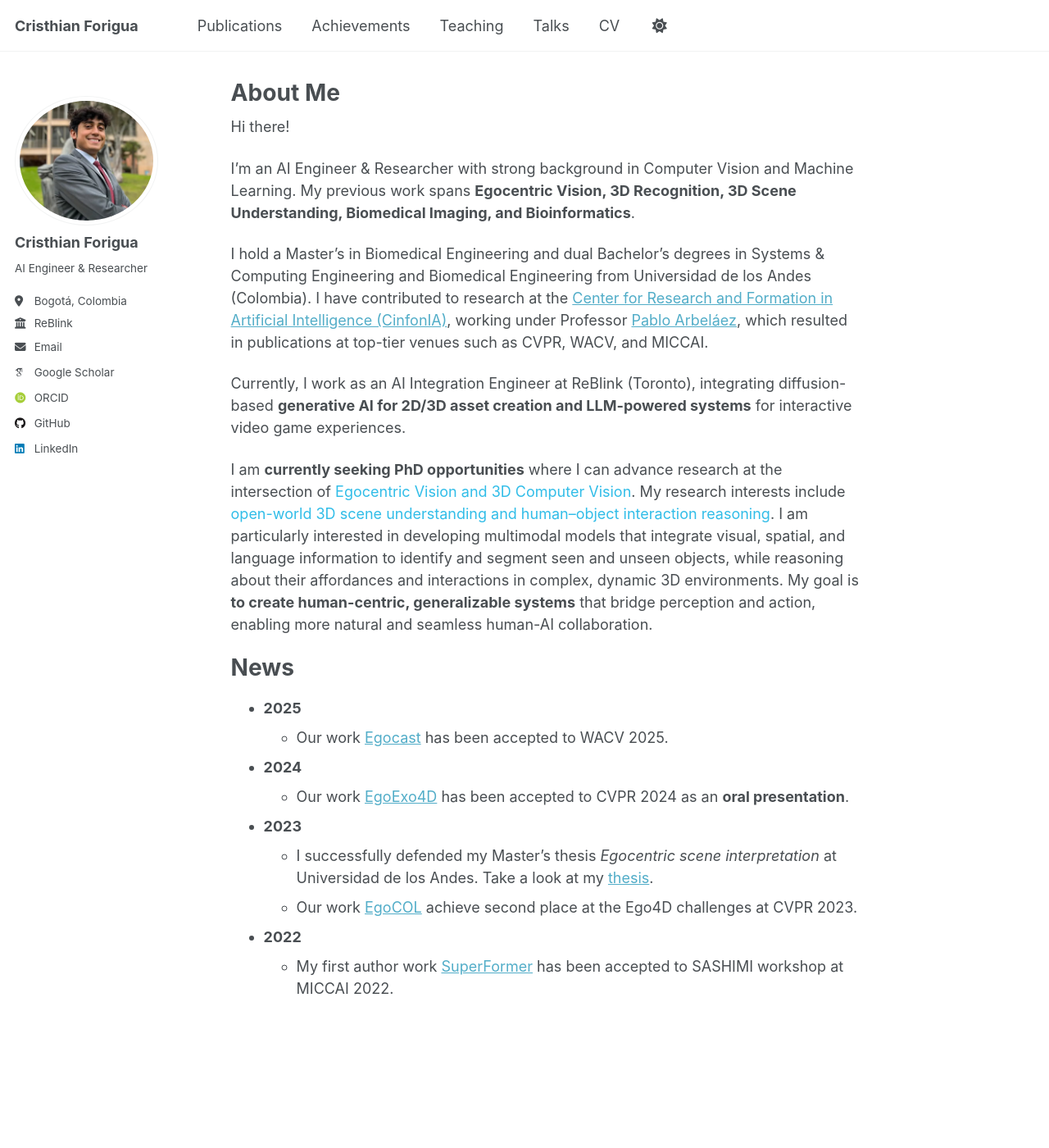
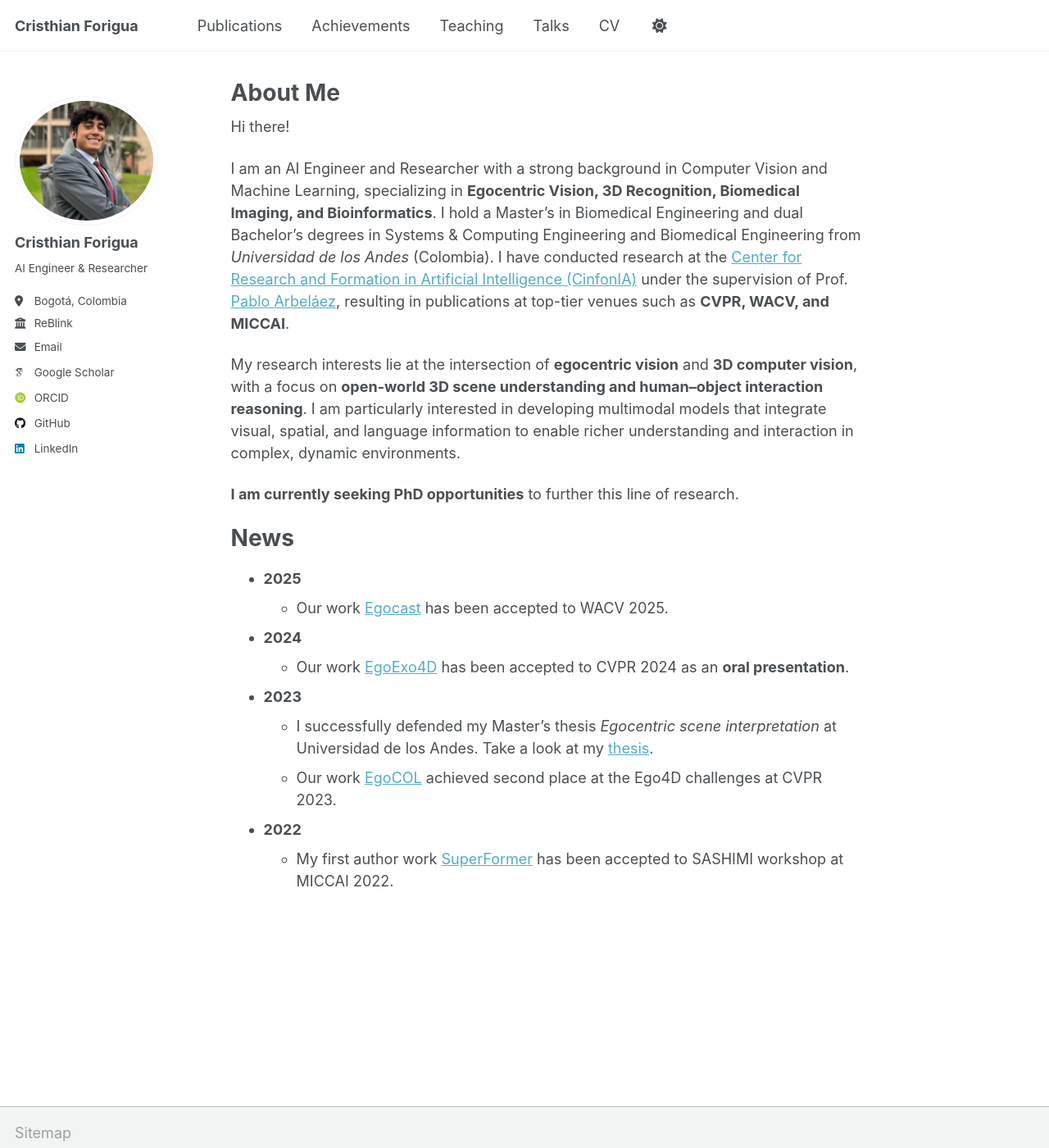
Before and after one commit to cdforigua05/cdforigua05.github.io, a Jekyll site: the page built from _pages/about.md, in a window 1280 px wide and 1400 px high. Shown: the whole window at 82% size. Built offline with Jekyll 4.4.1, drawn with Linux system fonts in a browser that asks for light colours; some web fonts are replaced; a script that is not in the unit is left out.

Commit message:
Improvements updates 1

```diff
--- a/_config.yml
+++ b/_config.yml
@@ -84,7 +84,7 @@ publication_category:
   conferences:
     title: 'Conference Papers'
   under_review:
-    title: 'Under Review Articles'
+    title: 'Articles Under Review'
 
 
 # Site Settings
--- a/_pages/about.md
+++ b/_pages/about.md
@@ -9,13 +9,12 @@ redirect_from:
 
 Hi there!
 
-I'm an AI Engineer & Researcher with strong background in Computer Vision and Machine Learning. My previous work spans **Egocentric Vision, 3D Recognition, 3D Scene Understanding, Biomedical Imaging, and Bioinformatics**.
+I am an AI Engineer and Researcher with a strong background in Computer Vision and Machine Learning, specializing in **Egocentric Vision, 3D Recognition, Biomedical Imaging, and Bioinformatics**. I hold a Master’s in Biomedical Engineering and dual Bachelor’s degrees in Systems & Computing Engineering and Biomedical Engineering from *Universidad de los Andes* (Colombia). I have conducted research at the [Center for Research and Formation in Artificial Intelligence (CinfonIA)](https://cinfonia.uniandes.edu.co/) under the supervision of Prof. [Pablo Arbeláez](https://scholar.google.com/citations?hl=es&user=k0nZO90AAAAJ), resulting in publications at top-tier venues such as **CVPR, WACV, and MICCAI**.
 
-I hold a Master’s in Biomedical Engineering and dual Bachelor’s degrees in Systems & Computing Engineering and Biomedical Engineering from Universidad de los Andes (Colombia). I have contributed to research at the [Center for Research and Formation in Artificial Intelligence (CinfonIA)](https://cinfonia.uniandes.edu.co/), working under Professor [Pablo Arbeláez](https://scholar.google.com/citations?hl=es&user=k0nZO90AAAAJ), which resulted in publications at top-tier venues such as CVPR, WACV, and MICCAI.
+My research interests lie at the intersection of **egocentric vision** and **3D computer vision**, with a focus on **open-world 3D scene understanding and human–object interaction reasoning**. I am particularly interested in developing multimodal models that integrate visual, spatial, and language information to enable richer understanding and interaction in complex, dynamic environments.
 
-Currently, I work as an AI Integration Engineer at ReBlink (Toronto), integrating diffusion-based **generative AI for 2D/3D asset creation and LLM-powered systems** for interactive video game experiences.
+**I am currently seeking PhD opportunities** to further this line of research.
 
-I am **currently seeking PhD opportunities** where I can advance research at the intersection of <span style="color:#31BDE8;">Egocentric Vision and 3D Computer Vision</span>. My research interests include <span style="color:#31BDE8;">open-world 3D scene understanding and human–object interaction reasoning</span>. I am particularly interested in developing multimodal models that integrate visual, spatial, and language information to identify and segment seen and unseen objects, while reasoning about their affordances and interactions in complex, dynamic 3D environments. My goal is **to create human-centric, generalizable systems** that bridge perception and action, enabling more natural and seamless human-AI collaboration.
 
 
 News
@@ -29,7 +28,7 @@ News
 
 - **2023**
     - I successfully defended my Master's thesis *Egocentric scene interpretation* at Universidad de los Andes. Take a look at my [thesis](https://cdforigua05.github.io/files/Egocentric_Scene_Interpretation.pdf).
-    - Our work [EgoCOL](https://arxiv.org/pdf/2306.16606) achieve second place at the Ego4D challenges at CVPR 2023.
+    - Our work [EgoCOL](https://arxiv.org/pdf/2306.16606) achieved second place at the Ego4D challenges at CVPR 2023.
 
 - **2022**
     - My first author work [SuperFormer](https://arxiv.org/pdf/2406.03359) has been accepted to SASHIMI workshop at MICCAI 2022.
```
Also changed, not shown: _publications/Egocast.md (+1 -1 lines).
